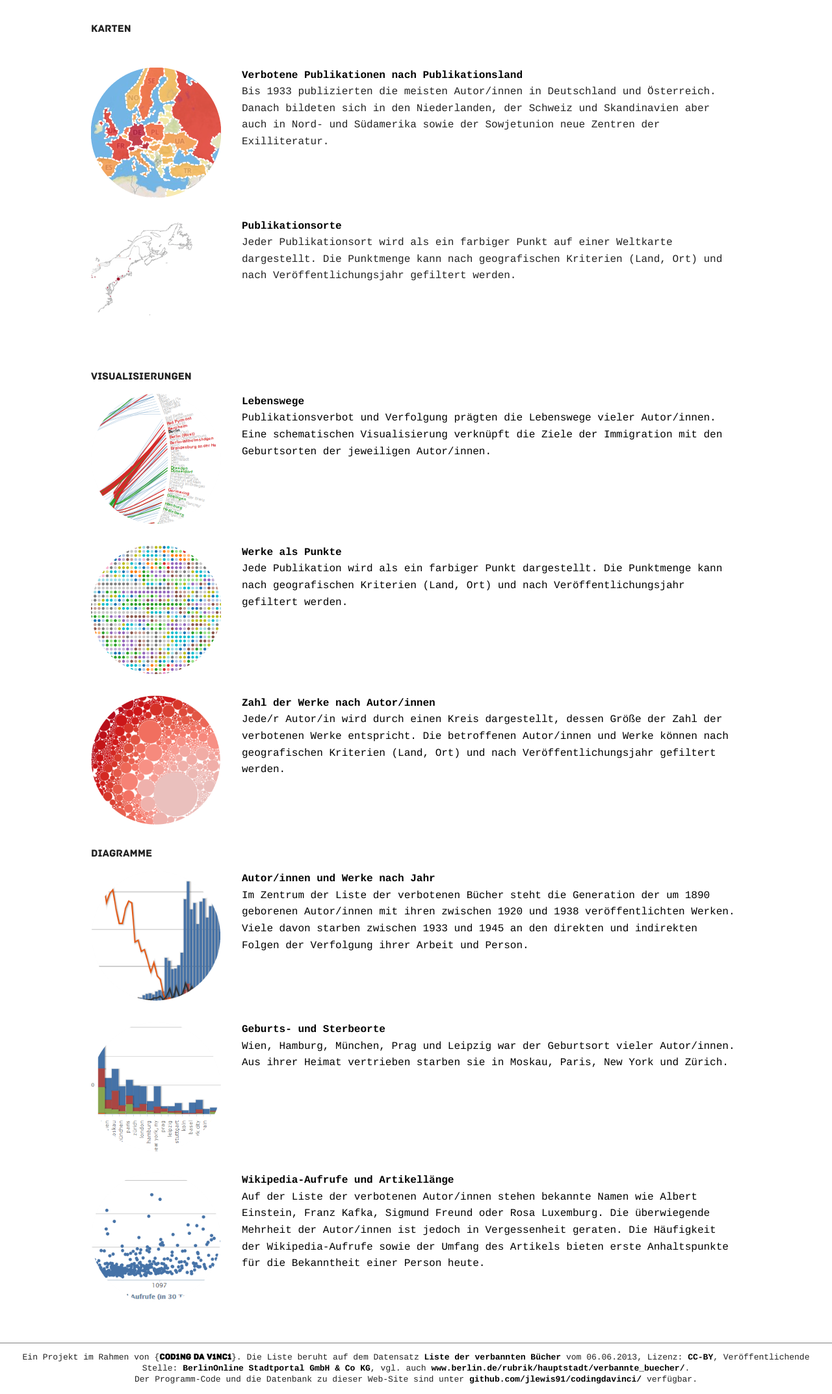
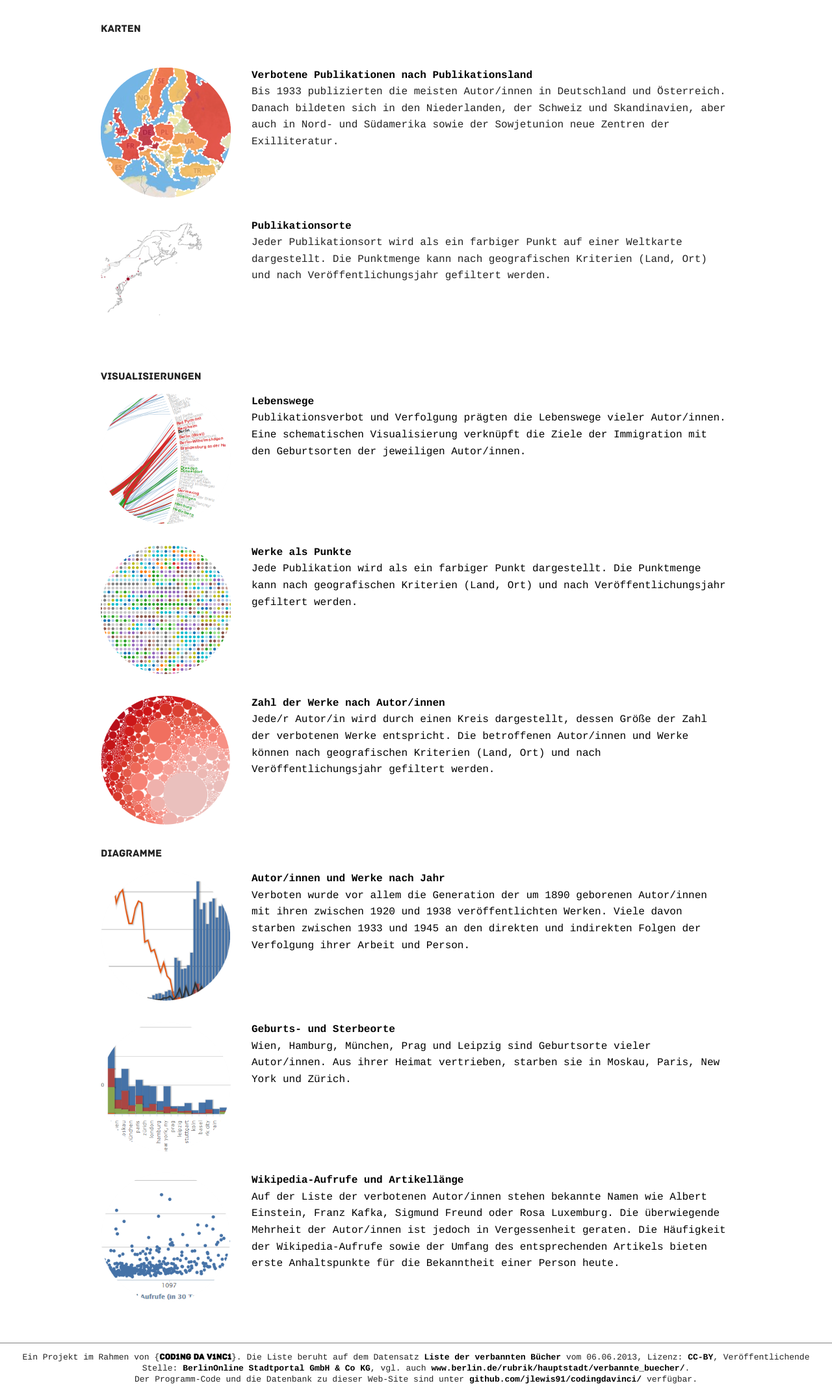
Before and after one commit to jeremiahpslewis/codingdavinci, a PHP site: template php/resources/view/statistics.intro.twig in a window 1280 px wide. Shown: the part 139-2284 px from the top of the page at 65% size. Run offline with PHP 8.4, Linux system fonts and the light colour scheme; the template is opened without the code that fills it, so the values that code supplies are empty; style sheets or scripts are compiled from the project's sources; some libraries are stand-ins or nearby versions; some web fonts are replaced.

Commit message:
Update wording and styling

```diff
--- a/php/resources/view/statistics.intro.twig
+++ b/php/resources/view/statistics.intro.twig
@@ -12,7 +12,7 @@
             <img src="{{ app.request.basepath }}/img/analyse/karte-publikationslaender.png" />
         </div></a>
         <a href="{{ path('analyse-karte-publikationslaender') }}"><b>Verbotene Publikationen nach Publikationsland</b></a><br />
-        Bis 1933 publizierten die meisten Autor/innen in Deutschland und Österreich. Danach bildeten sich in den Niederlanden, der Schweiz und Skandinavien aber auch in Nord- und Südamerika sowie der Sowjetunion neue Zentren der Exilliteratur.
+        Bis 1933 publizierten die meisten Autor/innen in Deutschland und Österreich. Danach bildeten sich in den Niederlanden, der Schweiz und Skandinavien, aber auch in Nord- und Südamerika sowie der Sowjetunion neue Zentren der Exilliteratur.
     </li>
     <li><a href="{{ path('analyse-karte-publikationsorte') }}">
         <div style="float: left">
@@ -62,7 +62,7 @@
         </div></a>
         <a href="{{ path('analyse-jahr') }}"><b>Autor/innen und Werke nach Jahr</b>
         <br />
-            Im Zentrum der Liste der verbotenen Bücher steht die Generation der um 1890 geborenen Autor/innen mit ihren zwischen 1920 und 1938 veröffentlichten Werken. Viele davon starben zwischen 1933 und 1945 an den direkten und indirekten Folgen der Verfolgung ihrer Arbeit und Person.
+            Verboten wurde vor allem die Generation der um 1890 geborenen Autor/innen mit ihren zwischen 1920 und 1938 veröffentlichten Werken. Viele davon starben zwischen 1933 und 1945 an den direkten und indirekten Folgen der Verfolgung ihrer Arbeit und Person.
         </a>
     </li>
     <li><a href="{{ path('analyse-orte') }}">
@@ -71,7 +71,7 @@
         </div></a>
         <a href="{{ path('analyse-orte') }}"><b>Geburts- und Sterbeorte</b>
         <br />
-            Wien, Hamburg, München, Prag und Leipzig war der Geburtsort vieler Autor/innen. Aus ihrer Heimat vertrieben starben sie in Moskau, Paris, New York und Zürich.
+            Wien, Hamburg, München, Prag und Leipzig sind Geburtsorte vieler Autor/innen. Aus ihrer Heimat vertrieben, starben sie in Moskau, Paris, New York und Zürich.
         </a>
     </li>
     <li><a href="{{ path('analyse-personen-wikipedia') }}">
@@ -80,7 +80,7 @@
         </div></a>
         <a href="{{ path('analyse-personen-wikipedia') }}"><b>Wikipedia-Aufrufe und Artikellänge</b>
         <br />
-            Auf der Liste der verbotenen Autor/innen stehen bekannte Namen wie Albert Einstein, Franz Kafka, Sigmund Freund oder Rosa Luxemburg. Die überwiegende Mehrheit der Autor/innen ist jedoch in Vergessenheit geraten. Die Häufigkeit der Wikipedia-Aufrufe sowie der Umfang des Artikels bieten erste Anhaltspunkte für die Bekanntheit einer Person heute.
+            Auf der Liste der verbotenen Autor/innen stehen bekannte Namen wie Albert Einstein, Franz Kafka, Sigmund Freund oder Rosa Luxemburg. Die überwiegende Mehrheit der Autor/innen ist jedoch in Vergessenheit geraten. Die Häufigkeit der Wikipedia-Aufrufe sowie der Umfang des entsprechenden Artikels bieten erste Anhaltspunkte für die Bekanntheit einer Person heute.
         </a>
     </li>
 </ul>
--- a/php/src/WebApplication/Controller/PlaceController.php
+++ b/php/src/WebApplication/Controller/PlaceController.php
@@ -56,6 +56,9 @@
             else {
                 $dql_where[] = "P.gnd IS NOT NULL"; // currently only places connected to Person
             }
+        }
+        else {
+            $dql_where[] = "P.gnd IS NOT NULL"; // currently only places connected to Person
         }
 
         if (!empty($dql_where)) {
--- a/php/src/WebApplication/Controller/StaticController.php
+++ b/php/src/WebApplication/Controller/StaticController.php
@@ -15,7 +15,7 @@
         // display the static content
         return $app['twig']->render('static.twig',
                                     array(
-                                          'content' => '',
+                                          'content' => '<div style="position: absolute; bottom: 2px; right: 15px; font-size: smaller; color: gray;"> Bildquelle: <a style="color: #ddd" href="http://commons.wikimedia.org/wiki/File:Berlin_DenkmalBuecherverbrennung_BookBurningMemorial_Bebelplatz.jpg" target="_blank">Wikimedia Commons, Daniel Neugebauer</a>, CC-BY-SA-2.5</div>',
                                           )
                                     );
     }
--- a/php/web/css/site.less
+++ b/php/web/css/site.less
@@ -79,7 +79,10 @@
 
         ul {
             margin: 0;
-            padding: 0;
+            padding-top: 0;
+            padding-bottom: 0;
+            padding-left: 15px;
+            padding-right: 15px;
             font-family: 'Archive';
             /* padding: 0% 15% 0% 15%; */
             /* box-shadow: 2px 2px 2px #dfdfdf;
@@ -187,14 +190,20 @@
     #main {
         margin-top: @header-height + 30px;
         margin-bottom: 30px;
+        padding-left: 15px;
+        padding-right: 15px;
 
         &.page-home {
+            position: relative;
+            background-color: black;
             background-image: url('../img/bebelplatz.jpg');
-            background-size: 100% 100%;
+            /* background-size: 100% 100%; */
+            background-repeat:no-repeat;
+            background-position:center;
 
             margin-top: @header-height;
             margin-bottom: 0;
-            min-height: 400px;
+            min-height: 450px;
         }
 
         form.edit {
```
